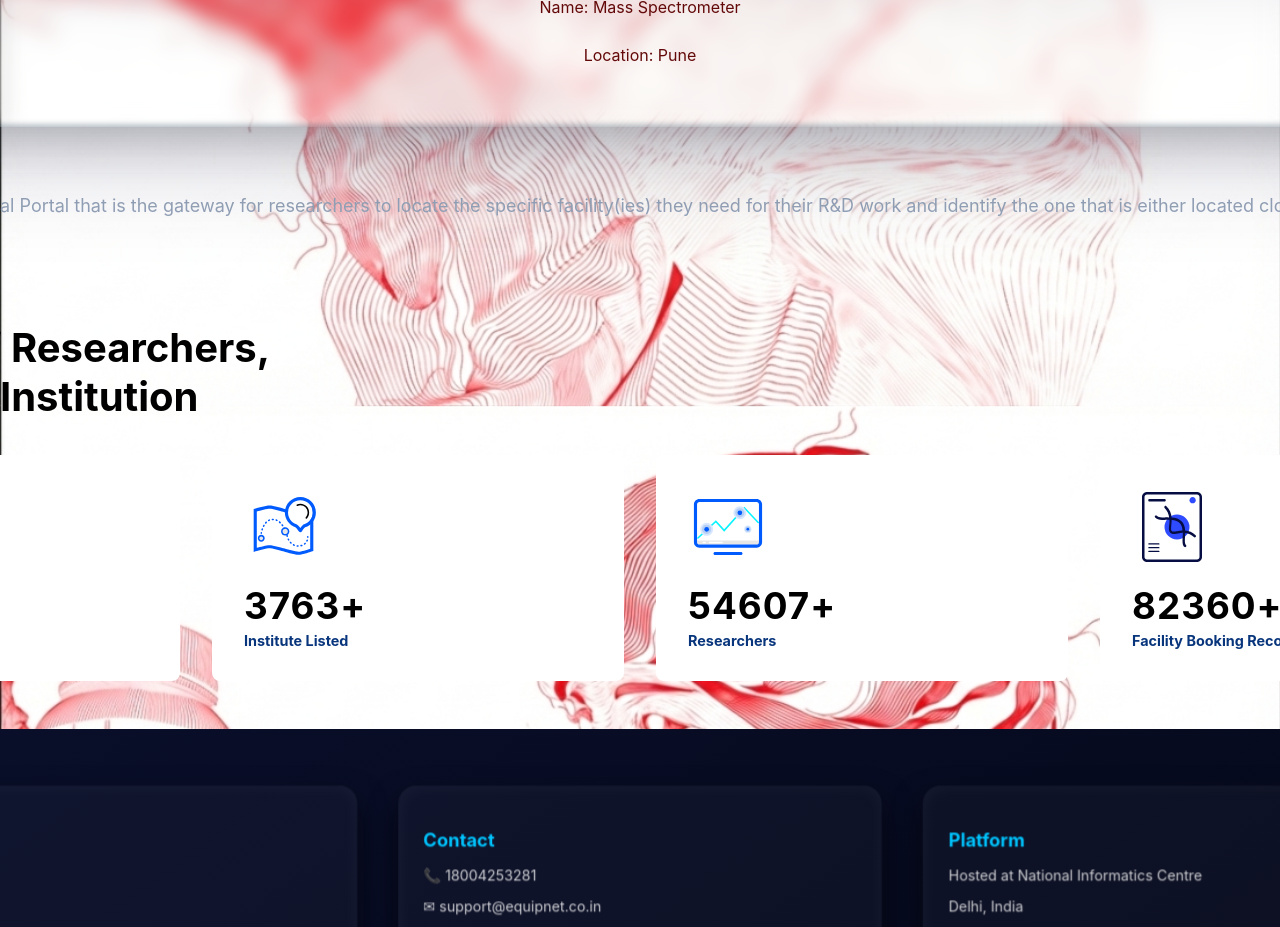
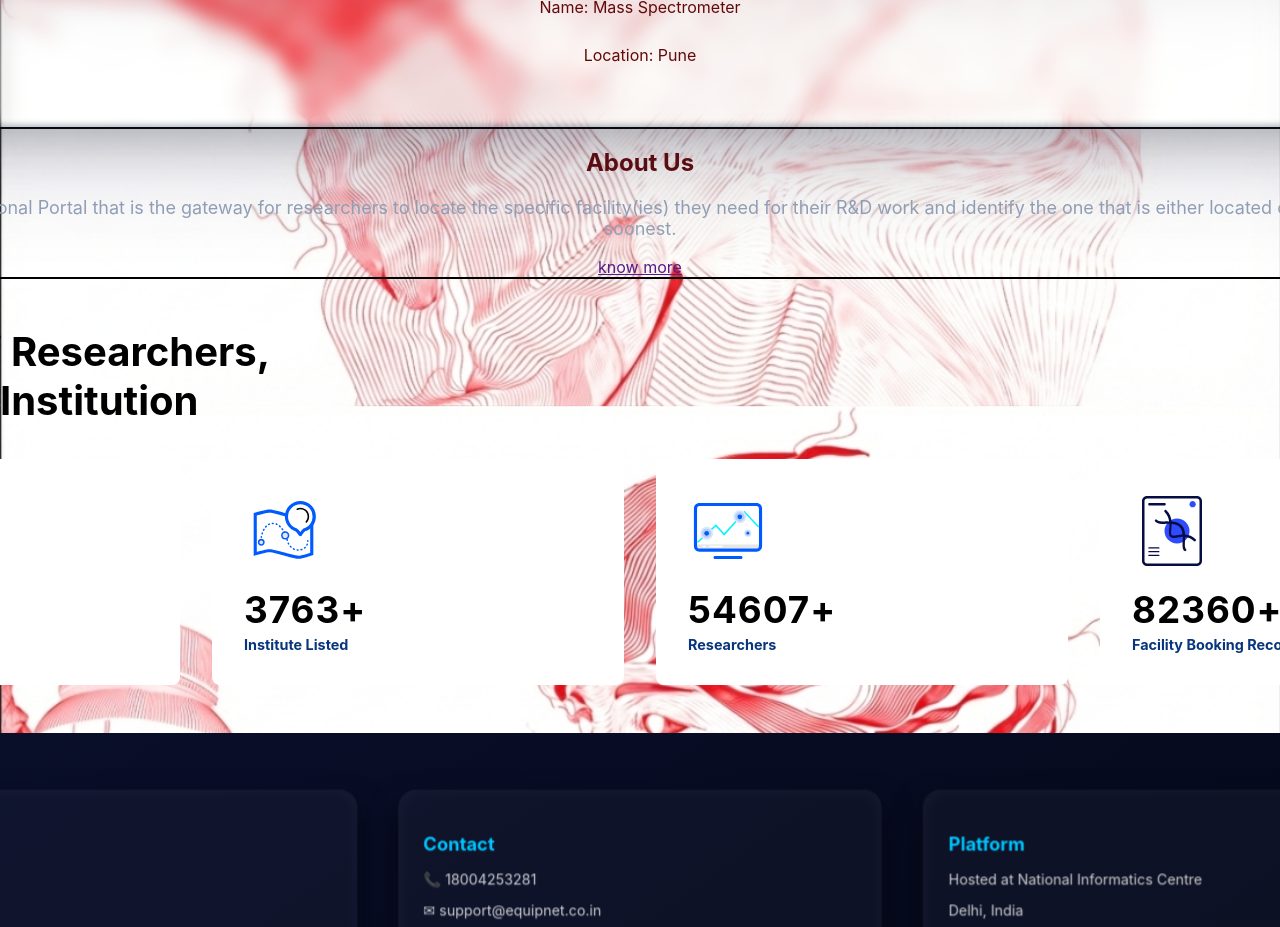
Before and after one commit to Nantha-Code/equipnet-india, a React (Vite) app: page / in a window 1280 px wide. Shown: the part 2060-2987 px from the top of the page. Built offline with nearby package versions, Linux system fonts and the light colour scheme.

Commit message:
the class name converted into div names

```diff
--- a/src/pages/Home.css
+++ b/src/pages/Home.css
@@ -138,8 +138,9 @@ ul{
   }
 }
 
-/* .about-container{
-
+.about-container{
+  border: 2px solid black;
+  text-align: center;
   .about-tittle{
 
   }
@@ -152,7 +153,7 @@ ul{
 
   }
 
-} */
+}
 
 .small-stats-container{
   justify-content: start;
--- a/src/pages/Home.jsx
+++ b/src/pages/Home.jsx
@@ -93,10 +93,16 @@ function Home() {
         </div>
     </div>
     <div className="about-container">
-        <h2 className='about-tittle'>About Us</h2>
-        <p className='about-para'>
+        <div className="about-tittle">
+        <h2>About Us</h2>
+        </div>
+        <div className="about-para">
+        <p>
             The I-STEM Web Portal: a National Portal that is the gateway for researchers to locate the specific facility(ies) they need for their R&D work and identify the one that is either located closest to them or available the soonest.</p>
-            <a href="about-tag">know more</a>
+        </div>
+        <div className="about-tag">
+            <a href="">know more</a>
+        </div>
     </div>
     <div className="small-stats-container">
 
```
